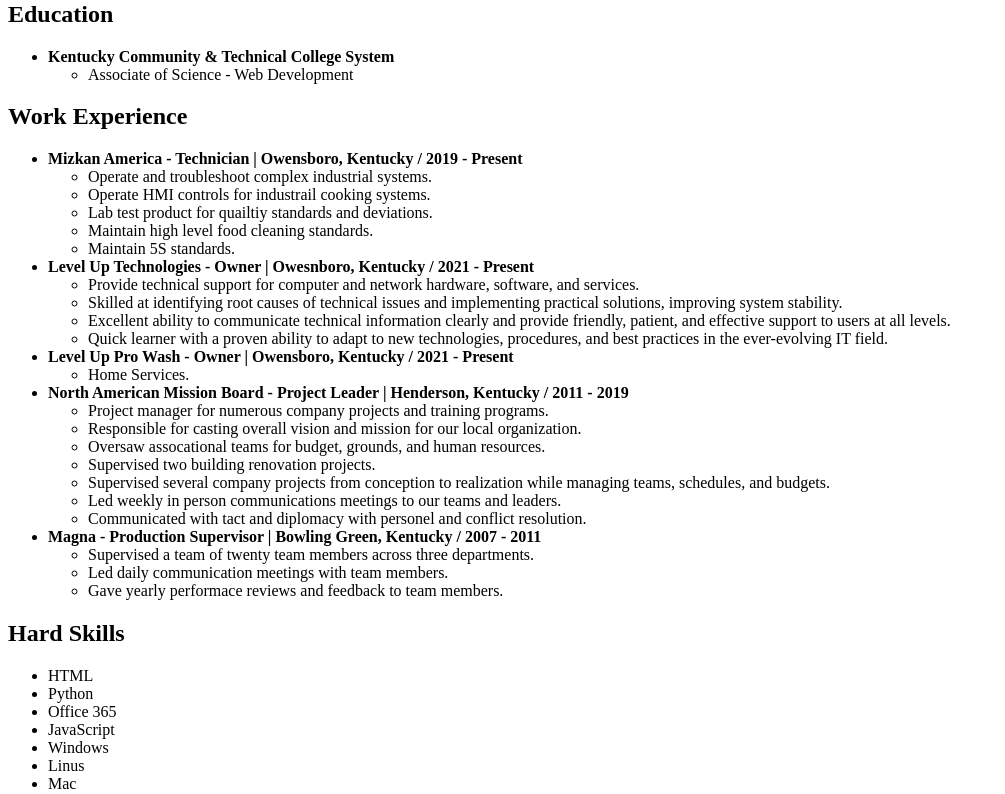
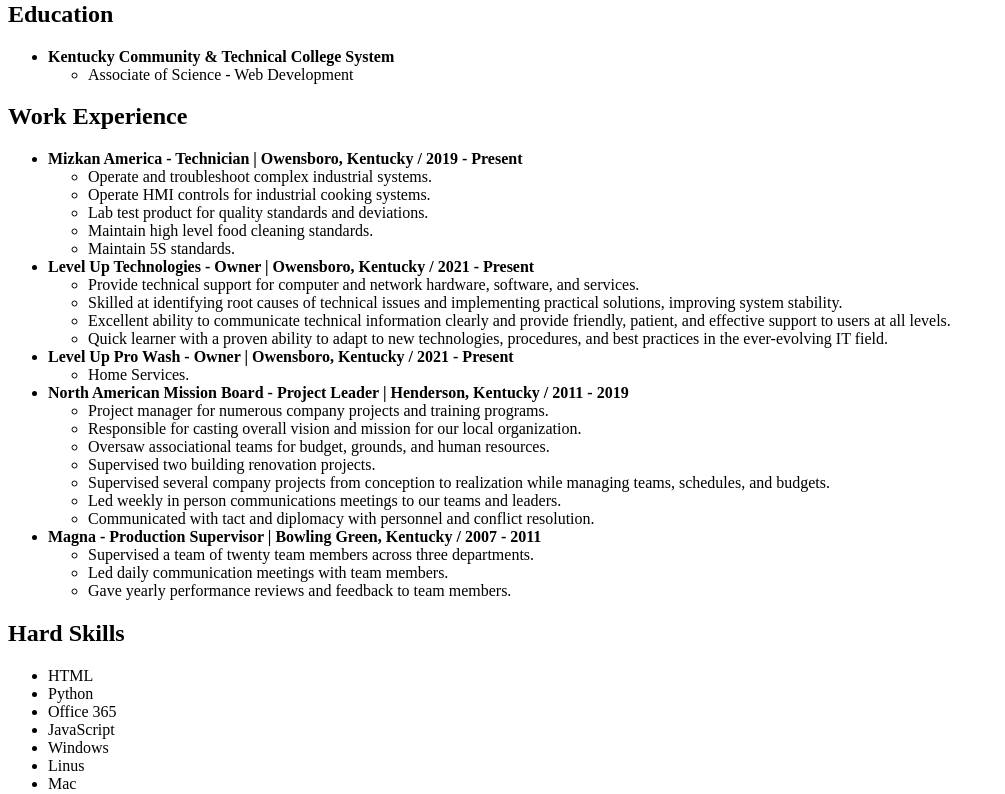
Before and after one commit to bkskaggs/Portfolio, a plain HTML site: page index.html in a window 1280 px wide. Shown: the part 574-1368 px from the top of the page, without its empty margins (0-1005 px from the left). Drawn offline with Linux system fonts and the light colour scheme.

Commit message:
Add files via upload

```diff
--- a/index.html
+++ b/index.html
@@ -34,12 +34,12 @@
         <li><b>Mizkan America - Technician | Owensboro, Kentucky / 2019 - Present</li></b>
         <ul>
             <li>Operate and troubleshoot complex industrial systems.</li>
-            <li>Operate HMI controls for industrail cooking systems.</li>
-            <li>Lab test product for quailtiy standards and deviations.</li>
+            <li>Operate HMI controls for industrial cooking systems.</li>
+            <li>Lab test product for quality standards and deviations.</li>
             <li>Maintain high level food cleaning standards.</li>
             <li>Maintain 5S standards.</li>
         </ul>
-        <li><b>Level Up Technologies - Owner | Owesnboro, Kentucky / 2021 - Present</li></b>
+        <li><b>Level Up Technologies - Owner | Owensboro, Kentucky / 2021 - Present</li></b>
         <ul>
             <li>Provide technical support for computer and network hardware, software, and services.</li>
             <li>Skilled at identifying root causes of technical issues and implementing practical solutions, improving system stability.</li>
@@ -54,17 +54,17 @@
         <ul>
             <li>Project manager for numerous company projects and training programs.</li>
             <li>Responsible for casting overall vision and mission for our local organization.</li>
-            <li>Oversaw assocational teams for budget, grounds, and human resources.</li>
+            <li>Oversaw associational teams for budget, grounds, and human resources.</li>
             <li>Supervised two building renovation projects.</li>
             <li>Supervised several company projects from conception to realization while managing teams, schedules, and budgets.</li>
             <li>Led weekly in person communications meetings to our teams and leaders.</li>
-            <li>Communicated with tact and diplomacy with personel and conflict resolution.</li>
+            <li>Communicated with tact and diplomacy with personnel and conflict resolution.</li>
         </ul>
         <li><b>Magna - Production Supervisor | Bowling Green, Kentucky / 2007 - 2011</li></b>
         <ul>
             <li>Supervised a team of twenty team members across three departments.</li>
             <li>Led daily communication meetings with team members.</li>
-            <li>Gave yearly performace reviews and feedback to team members.</li>
+            <li>Gave yearly performance reviews and feedback to team members.</li>
         </ul>
     </ul>
 
```
